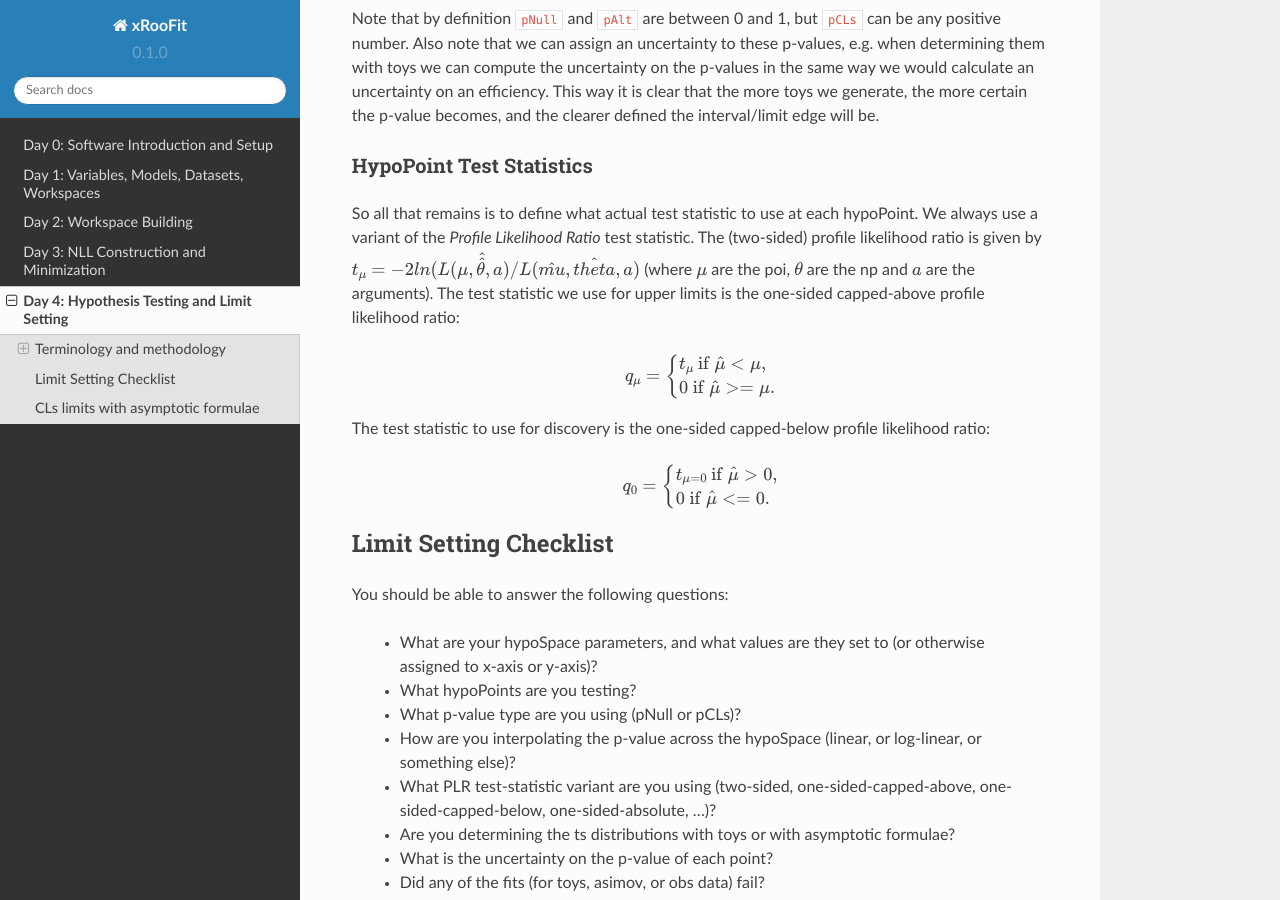
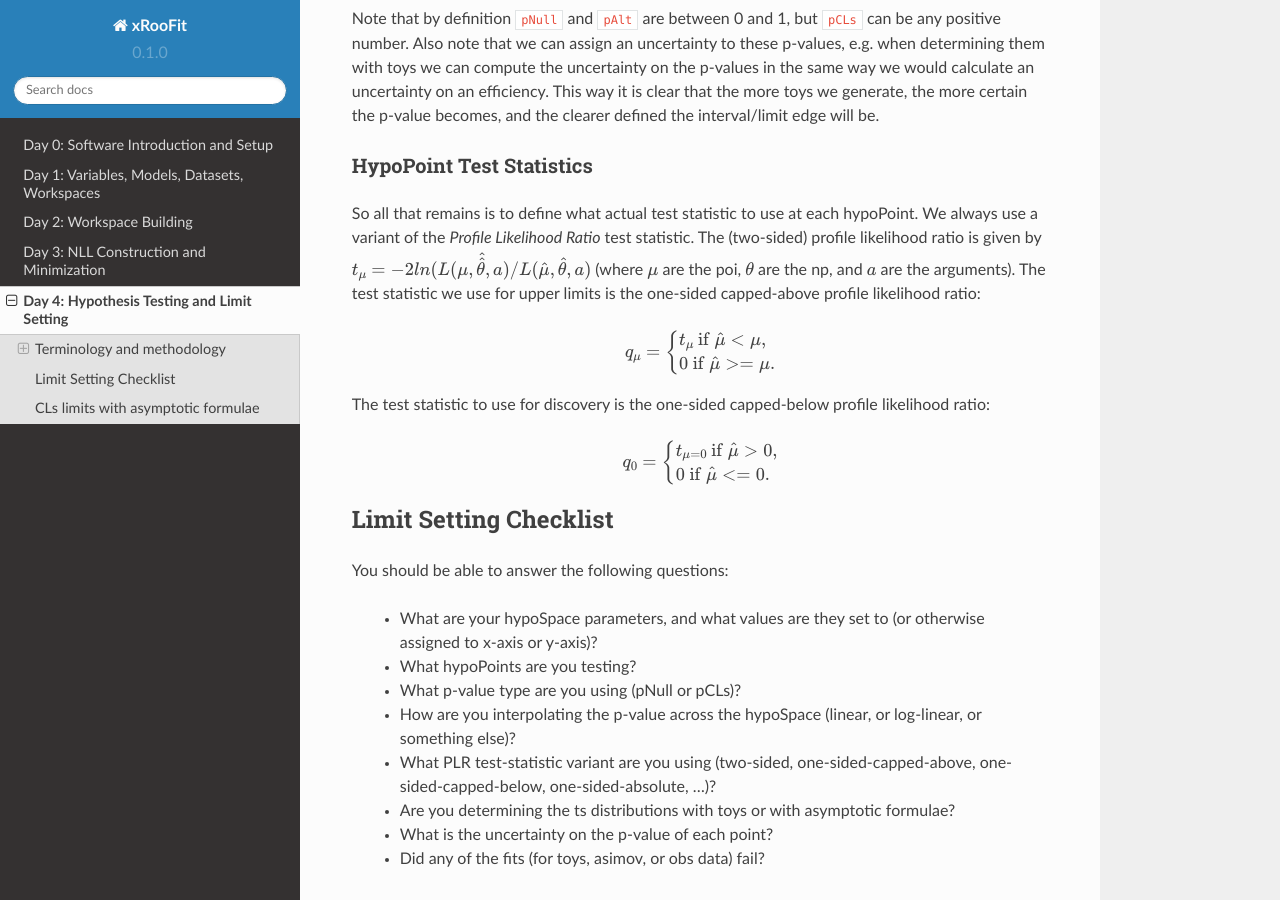
Before and after one commit to will-cern/xroofit-readthedocs, a Sphinx documentation site: the page built from docs/source/hypothesisTesting.rst, in a window 1280 px wide and 900 px high, scrolled down 1611 px. Built offline with Sphinx 7.4.7 and the Read the Docs theme 2.0.0, drawn with Linux system fonts in a browser that asks for light colours.

```diff
--- a/docs/source/hypothesisTesting.rst
+++ b/docs/source/hypothesisTesting.rst
@@ -28,7 +28,7 @@ Note that by definition ``pNull`` and ``pAlt`` are between 0 and 1, but ``pCLs``
 
 HypoPoint Test Statistics
 ^^^^^^^^^^^^^^^^^^^^^^^^^
-So all that remains is to define what actual test statistic to use at each hypoPoint. We always use a variant of the `Profile Likelihood Ratio` test statistic. The (two-sided) profile likelihood ratio is given by :math:`t_\mu=−2ln(L(\mu,\hat{\hat{θ}},a)/L(\hat{mu},\hat{theta},a)` (where :math:`\mu` are the poi, :math:`\theta` are the np and :math:`a` are the arguments). The test statistic we use for upper limits is the one-sided capped-above profile likelihood ratio:
+So all that remains is to define what actual test statistic to use at each hypoPoint. We always use a variant of the `Profile Likelihood Ratio` test statistic. The (two-sided) profile likelihood ratio is given by :math:`t_\mu=−2ln(L(\mu,\hat{\hat{θ}},a)/L(\hat{\mu},\hat{\theta},a)` (where :math:`\mu` are the poi, :math:`\theta` are the np, and :math:`a` are the arguments). The test statistic we use for upper limits is the one-sided capped-above profile likelihood ratio:
 
 .. math::
 
```
